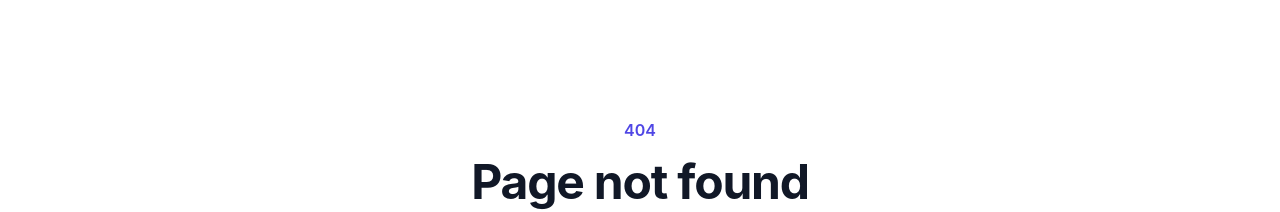
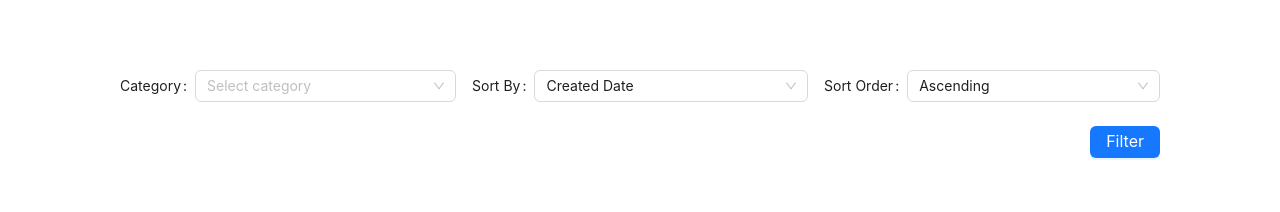
Before and after one commit to qdatn/StylistProject_Frontend, a React (Vite) app: page /product/search/query in a window 1280 px wide. Shown: the part 180-392 px from the top of the page. Built offline with nearby package versions, Linux system fonts and the light colour scheme; no server answers.

Commit message:
change search by name and add filter component

```diff
--- a/src/app.tsx
+++ b/src/app.tsx
@@ -34,6 +34,7 @@ import RequireAuth from "@components/auth/auth_require";
 import ProductListAdminPage from "@app/admin/product/ProductList";
 import ProductListPage from "@app/customer/product";
 import NotFound from "@components/NotFound";
+import ProductSearchPage from "@app/customer/product/product_search/ProductSearchPage";
 function App() {
   const userRole: "admin" | "customer" = "admin"; // Có thể thay đổi trong thực tế
 
@@ -47,7 +48,10 @@ function App() {
           {/* Public layout - guest */}
           <Route element={<RequireAuth role="guest" />}>
             <Route path="/" element={<Home />} />
-            <Route path="/product/search" element={<ProductListPage />} />
+            <Route
+              path="/product/search/query"
+              element={<ProductSearchPage />}
+            />
             <Route path="/product/:id" element={<ProductDetail />} />
             <Route path="*" element={<NotFound />} />
           </Route>
--- a/src/app/customer/product/index.tsx
+++ b/src/app/customer/product/index.tsx
@@ -34,7 +34,7 @@ export default function ProductListPage() {
     try {
       const response = searchquery
         ? await axiosClient.getOne<ProductList>(
-            `${urlPath}/api/product/search?name=${searchquery}`,
+            `${urlPath}/api/product/search/query?name=${searchquery}`,
             {
               params: { page, limit: pageSize },
             }
--- /dev/null
+++ b/src/app/customer/product/product_search/ProductSearchPage.tsx
@@ -0,0 +1,13 @@
+import ProductListPage from "@app/customer/product";
+import FilterProduct from "@components/ProductFilterForm";
+
+const ProductSearchPage: React.FC = () => {
+  return (
+    <>
+      <FilterProduct />
+      <ProductListPage />
+    </>
+  );
+};
+
+export default ProductSearchPage;
--- /dev/null
+++ b/src/components/ProductFilterForm.tsx
@@ -0,0 +1,87 @@
+import React, { useState } from "react";
+import { Input, Select, Button, Form, Row, Col } from "antd";
+
+const { Option } = Select;
+
+const FilterProduct: React.FC = () => {
+  const [form] = Form.useForm();
+
+  //   const handleFilter = async (values: any) => {
+  //     try {
+  //       const { name, category, sortBy, sortOrder } = values;
+
+  //       // Gọi API để lọc sản phẩm
+  //       const filteredProducts = await ProductService.filterProducts(
+  //         name || "",
+  //         category || "",
+  //         sortBy || "createdDate",
+  //         sortOrder || "asc"
+  //       );
+
+  //       console.log("Filtered Products:", filteredProducts); // Log kết quả sản phẩm
+  //     } catch (error) {
+  //       console.error("Error filtering products:", error);
+  //     }
+  //   };
+
+  return (
+    <div className="mt-20 mx-10">
+      <Form
+        form={form}
+        layout="horizontal"
+        // onFinish={handleFilter}
+      >
+        <Row gutter={16}>
+          {/* <Col span={12}>
+            <Form.Item label="Product Name" name="name">
+              <Input placeholder="Enter product name" />
+            </Form.Item>
+          </Col> */}
+
+          <Col span={8}>
+            <Form.Item label="Category" name="category">
+              <Select placeholder="Select category" allowClear>
+                <Option value="electronics">Electronics</Option>
+                <Option value="books">Books</Option>
+                <Option value="clothing">Clothing</Option>
+                {/* Thêm các danh mục khác nếu cần */}
+              </Select>
+            </Form.Item>
+          </Col>
+
+          <Col span={8}>
+            <Form.Item label="Sort By" name="sortBy">
+              <Select
+                placeholder="Select field to sort"
+                defaultValue="createdDate"
+              >
+                <Option value="createdDate">Created Date</Option>
+                <Option value="price">Price</Option>
+                <Option value="name">Name</Option>
+              </Select>
+            </Form.Item>
+          </Col>
+
+          <Col span={8}>
+            <Form.Item label="Sort Order" name="sortOrder">
+              <Select placeholder="Select sort order" defaultValue="asc">
+                <Option value="asc">Ascending</Option>
+                <Option value="desc">Descending</Option>
+              </Select>
+            </Form.Item>
+          </Col>
+        </Row>
+
+        <Row>
+          <Col span={24} style={{ textAlign: "right" }}>
+            <Button type="primary" htmlType="submit">
+              Filter
+            </Button>
+          </Col>
+        </Row>
+      </Form>
+    </div>
+  );
+};
+
+export default FilterProduct;
--- a/src/layouts/main-layout/header.tsx
+++ b/src/layouts/main-layout/header.tsx
@@ -31,13 +31,15 @@ export default function CustomerHeader() {
       try {
         // Gọi API tìm kiếm
         const response = await axiosClient.getOne<ProductList>(
-          `${baseUrl}/api/product/search?name=${searchTerm}`
+          `${baseUrl}/api/product/search/query?name=${searchTerm}`
         );
         console.log("SEARCH", response);
         console.log("SEARCHQUERY", searchTerm);
 
         // Chuyển tới trang kết quả và truyền dữ liệu sản phẩm nếu cần
-        navigate("/product/search", { state: { searchquery: searchTerm } });
+        navigate(`/product/search/query?name=${searchTerm}`, {
+          state: { searchquery: searchTerm },
+        });
       } catch (error) {
         console.error("Error fetching search results:", error);
       }
```
